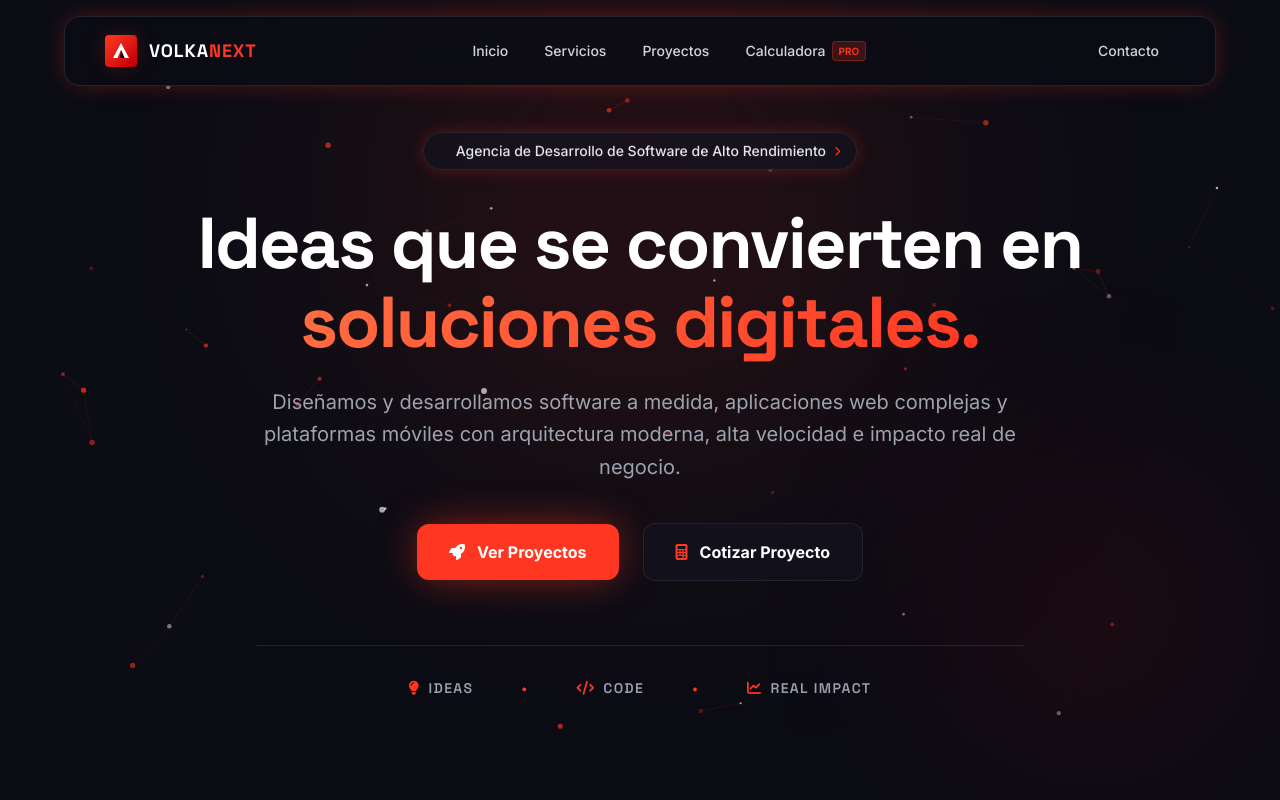
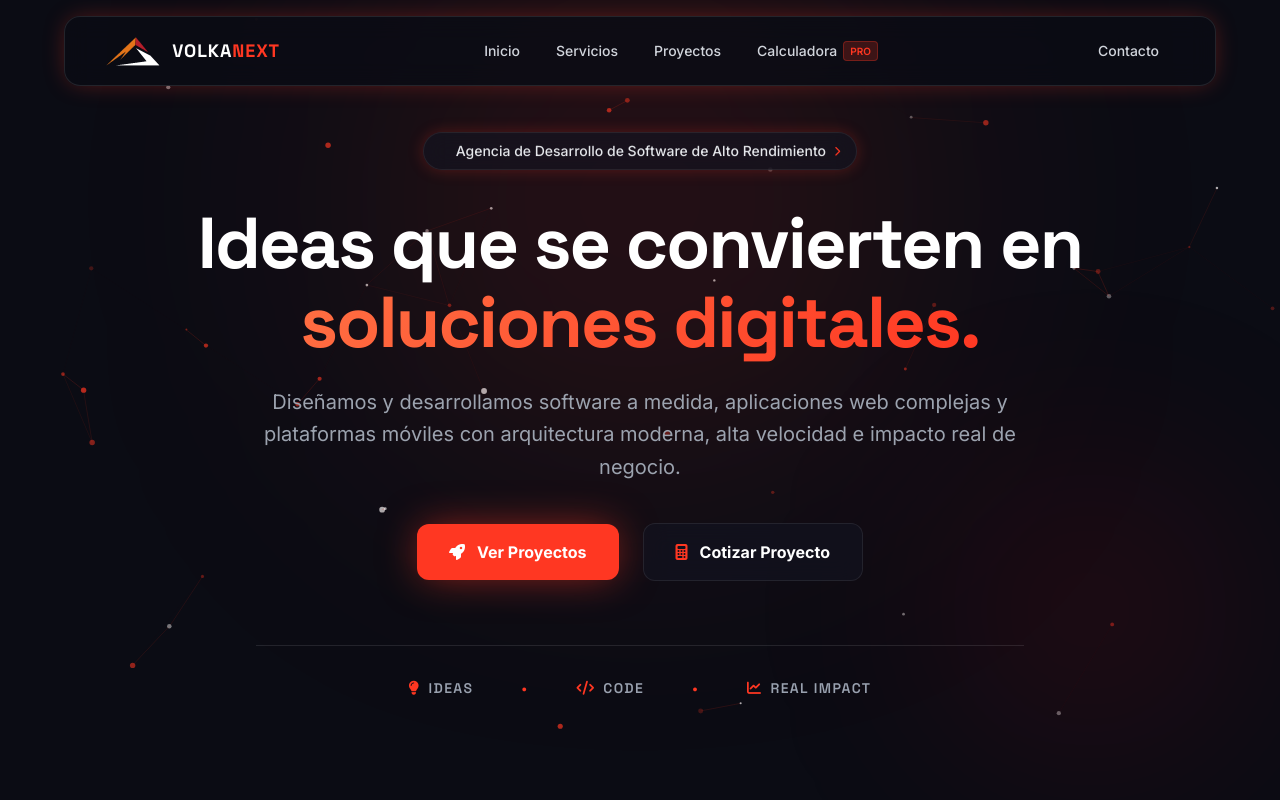
Before and after one commit to Rokototech/website, a React (Vite) app: page / in a window 1280 px wide. Shown: the top 800 px of the page. Built offline with nearby package versions, Linux system fonts and the light colour scheme.

Commit message:
🎯 Remplazo por el logo original.

```diff
--- a/src/components/ui/Logo.tsx
+++ b/src/components/ui/Logo.tsx
@@ -1,27 +1,27 @@
+import logoSmall from '../../assets/logo/logoSmall.svg'
+
 interface LogoProps {
   size?: 'sm' | 'md'
   withTagline?: boolean
 }
 
 export function Logo({ size = 'md', withTagline = true }: LogoProps) {
-  const iconBox =
-    size === 'sm' ? 'w-8 h-8 p-1.5 rounded' : 'w-10 h-10 p-2 rounded-lg'
+  const imgHeight = size === 'sm' ? 'h-8' : 'h-11'
   const textSize = size === 'sm' ? 'text-lg' : 'text-xl'
 
   return (
     <a
       href="#inicio"
-      className="group flex items-center gap-3"
+      aria-label="VOLKANEXT — Inicio"
+      className="group flex shrink-0 items-center gap-3 transition-transform duration-300 hover:scale-105"
       onClick={(e) => e.preventDefault()}
     >
-      <div
-        className={`${iconBox} flex items-center justify-center bg-gradient-to-br from-brand-orange to-red-700 shadow-magma transition-transform group-hover:scale-105`}
-      >
-        <svg viewBox="0 0 100 100" className="h-full w-full fill-white">
-          <polygon points="50,10 90,85 68,85 50,45 32,85 10,85" />
-          <polygon points="50,45 68,85 45,85" fill="#0B0C14" />
-        </svg>
-      </div>
+      <img
+        src={logoSmall}
+        alt="VOLKANEXT"
+        draggable={false}
+        className={`${imgHeight} w-auto`}
+      />
       <div>
         <div
           className={`flex items-center ${textSize} font-heading font-bold tracking-wider text-white`}
```
